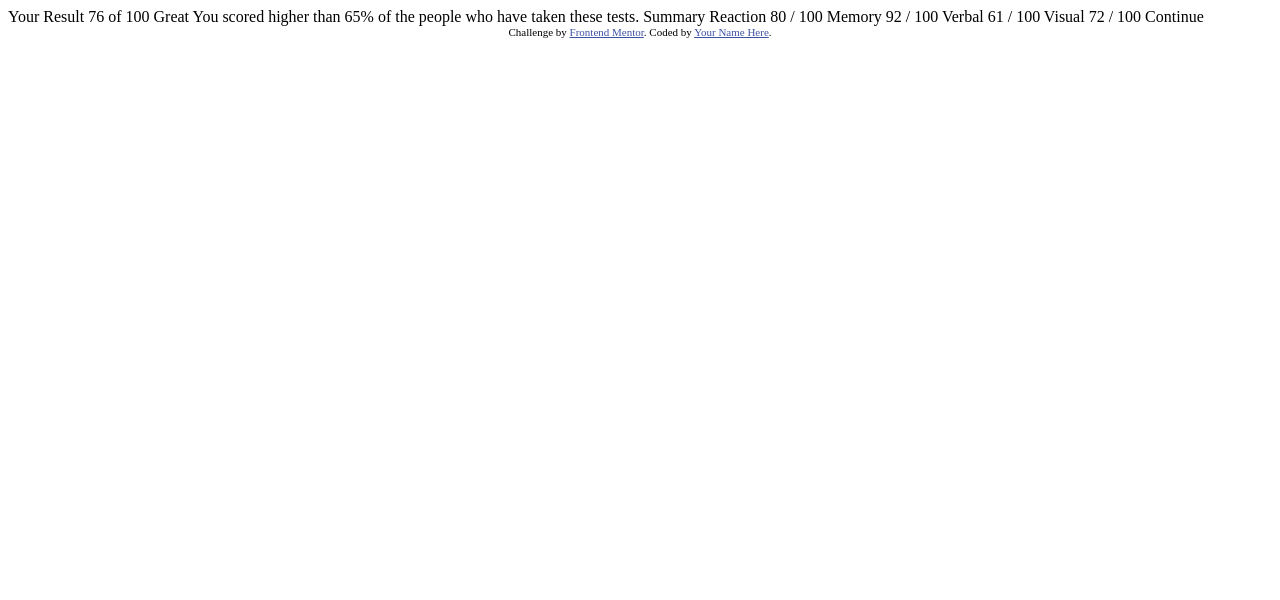
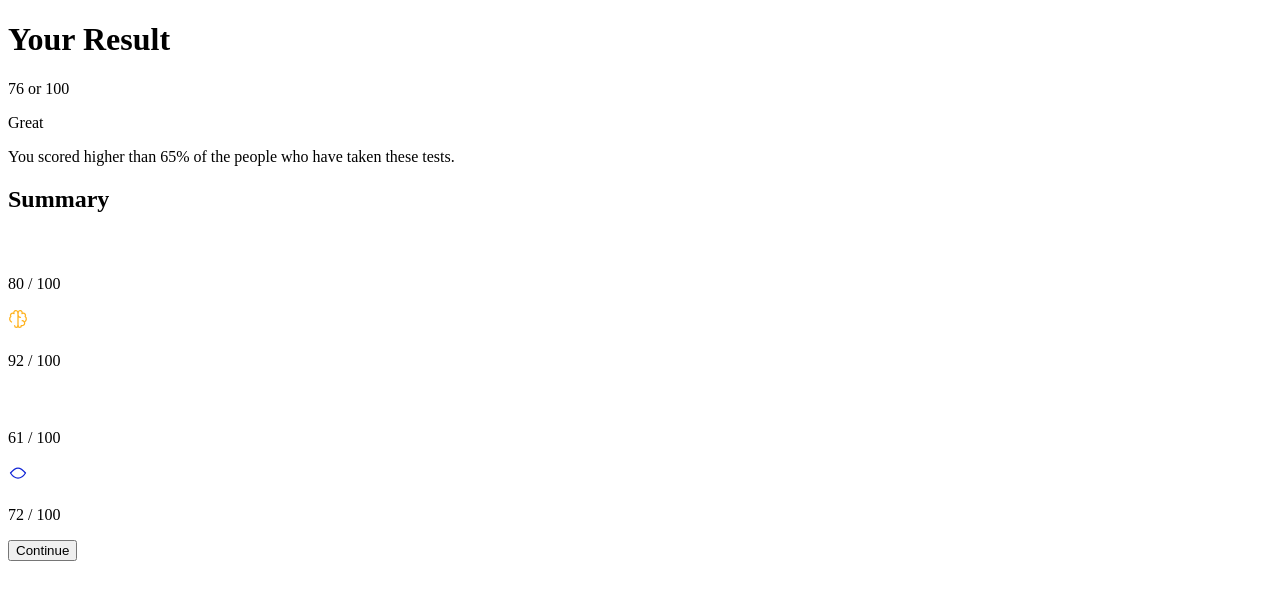
Before and after one commit to KyleA99/results-summary-component, a plain HTML site: page index.html in a window 1280 px wide. Drawn offline with Linux system fonts and the light colour scheme.

Commit message:
Add html

```diff
--- a/index.html
+++ b/index.html
@@ -6,7 +6,7 @@
 
   <link rel="icon" type="image/png" sizes="32x32" href="./assets/images/favicon-32x32.png">
 
-  <title>Frontend Mentor | Results summary component</title>
+  <title>Results summary component</title>
 
   <!-- Feel free to remove these styles or customise in your own stylesheet 👍 -->
   <style>
@@ -15,33 +15,76 @@
   </style>
 </head>
 <body>
+  <main>
+    <div class="results-summary-container">
+      <div class="results-container grid-flow" data-spacing="large">
+        <h1 class="section-title">Your Result</h1>
 
-  Your Result
-  76
-  of 100
+        <p class="result-score">
+          <span>76</span> or 100
+        </p>
 
-  Great
-  You scored higher than 65% of the people who have taken these tests.
+        <div class="grid-flow">
+          <div class="result-rank-container">
+            <p class="result-rank">Great</p>
+            <p class="result-percentile">You scored higher than 65% of the people who have taken these tests.</p>
+          </div>
+        </div>
 
-  Summary
+        <div class="summary-container grid-flow" data-spacing="large">
+          <h2 class="section-title">Summary</h2>
 
-  Reaction
-  80 / 100
+          <div class="grid-flow">
+            <div class="summary-item" data-item-type="accent-1">
+              <div class="flex-group">
+                <svg class="summary-icon" xmlns="http://www.w3.org/2000/svg" width="20" height="20" fill="none" viewBox="0 0 20 20"><path stroke-linecap="round" stroke-linejoin="round" stroke-width="1.25" d="M10.833 8.333V2.5l-6.666 9.167h5V17.5l6.666-9.167h-5Z"/></svg>
+                <h3 class="summary-item-title"></h3>
+              </div>
 
-  Memory
-  92 / 100
+              <p class="summary-score">
+                <span>80</span> / 100
+              </p>
+            </div>
 
-  Verbal
-  61 / 100
+            <div class="summary-item" data-item-type="accent-2">
+              <div class="flex-group">
+                <svg class="summary-icon" xmlns="http://www.w3.org/2000/svg" width="20" height="20" fill="none" viewBox="0 0 20 20"><path stroke-linecap="round" stroke-linejoin="round" stroke-width="1.25" d="M5.833 11.667a2.5 2.5 0 1 0 .834 4.858"/><path stroke="#FFB21E" stroke-linecap="round" stroke-linejoin="round" stroke-width="1.25" d="M3.553 13.004a3.333 3.333 0 0 1-.728-5.53m.025-.067a2.083 2.083 0 0 1 2.983-2.824m.199.054A2.083 2.083 0 1 1 10 3.75v12.917a1.667 1.667 0 0 1-3.333 0M10 5.833a2.5 2.5 0 0 0 2.5 2.5m1.667 3.334a2.5 2.5 0 1 1-.834 4.858"/><path stroke="#FFB21E" stroke-linecap="round" stroke-linejoin="round" stroke-width="1.25" d="M16.447 13.004a3.334 3.334 0 0 0 .728-5.53m-.025-.067a2.083 2.083 0 0 0-2.983-2.824M10 3.75a2.085 2.085 0 0 1 2.538-2.033 2.084 2.084 0 0 1 1.43 2.92m-.635 12.03a1.667 1.667 0 0 1-3.333 0"/></svg>
+                <h3 class="summary-item-title"></h3>
+              </div>
 
-  Visual
-  72 / 100
+              <p class="summary-score">
+                <span>92</span> / 100
+              </p>
+            </div>
 
-  Continue
+            <div class="summary-item" data-item-type="accent-3">
+              <div class="flex-group">
+                <svg xmlns="http://www.w3.org/2000/svg" width="20" height="20" fill="none" viewBox="0 0 20 20"><path stroke-linecap="round" stroke-linejoin="round" stroke-width="1.25" d="M7.5 10h5M10 18.333A8.333 8.333 0 1 0 1.667 10c0 1.518.406 2.942 1.115 4.167l-.699 3.75 3.75-.699A8.295 8.295 0 0 0 10 18.333Z"/></svg>
+                <h3 class="summary-item-title"></h3>
+              </div>
 
-  <div class="attribution">
-    Challenge by <a href="https://www.frontendmentor.io?ref=challenge" target="_blank">Frontend Mentor</a>.
-    Coded by <a href="#">Your Name Here</a>.
-  </div>
+              <p class="summary-score">
+                <span>61</span> / 100
+              </p>
+            </div>
+
+            <div class="summary-item" data-item-type="accent-4">
+              <div class="flex-group">
+                <svg xmlns="http://www.w3.org/2000/svg" width="20" height="20" fill="none" viewBox="0 0 20 20"><path stroke-linecap="round" stroke-linejoin="round" stroke-width="1.25" d="M10 11.667a1.667 1.667 0 1 0 0-3.334 1.667 1.667 0 0 0 0 3.334Z"/><path stroke="#1125D6" stroke-linecap="round" stroke-linejoin="round" stroke-width="1.25" d="M17.5 10c-1.574 2.492-4.402 5-7.5 5s-5.926-2.508-7.5-5C4.416 7.632 6.66 5 10 5s5.584 2.632 7.5 5Z"/></svg>                <h3 class="summary-item-title"></h3>
+              </div>
+
+              <p class="summary-score">
+                <span>72</span> / 100
+              </p>
+            </div>
+
+          </div>
+
+          <button class="continue-button">Continue</button>
+
+        </div>
+      </div>
+    </div>
+  </main>
 </body>
 </html>
```
